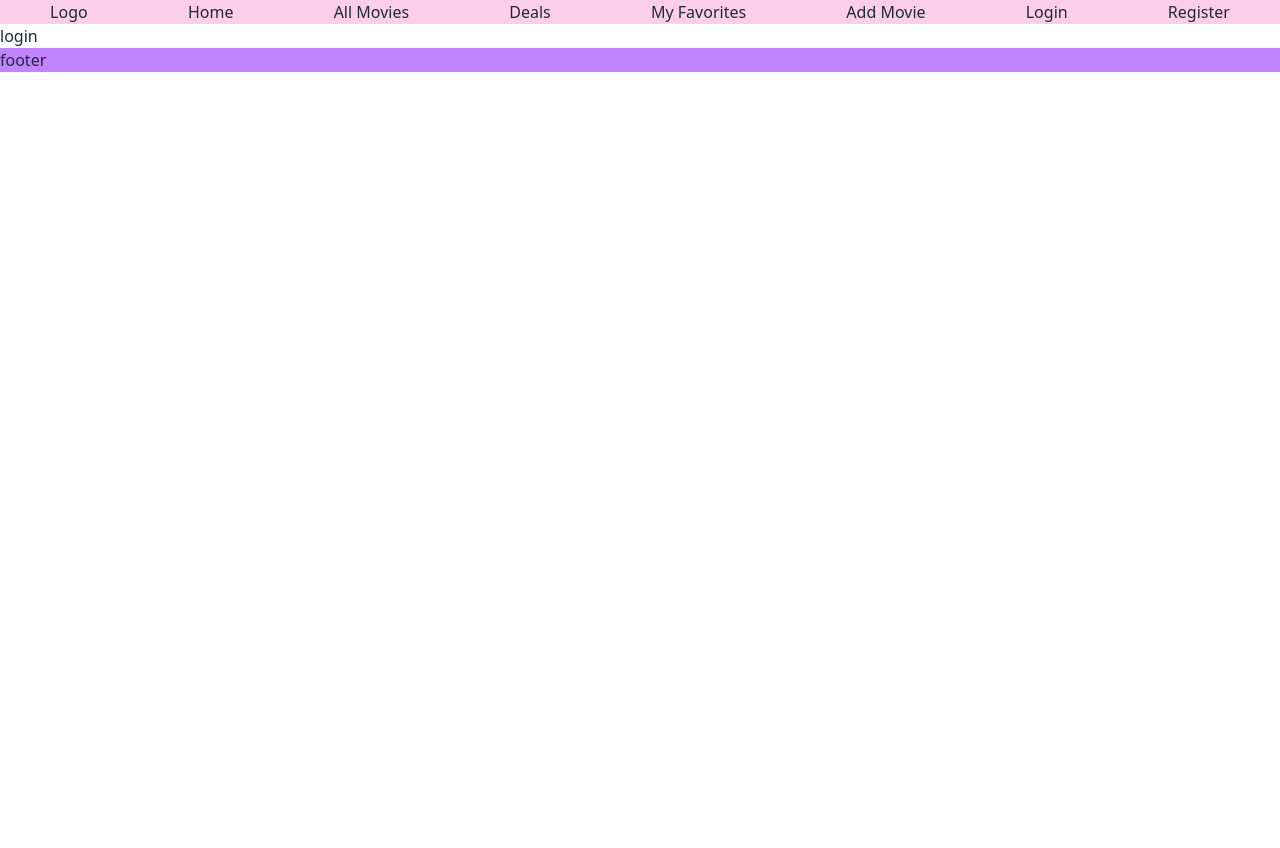
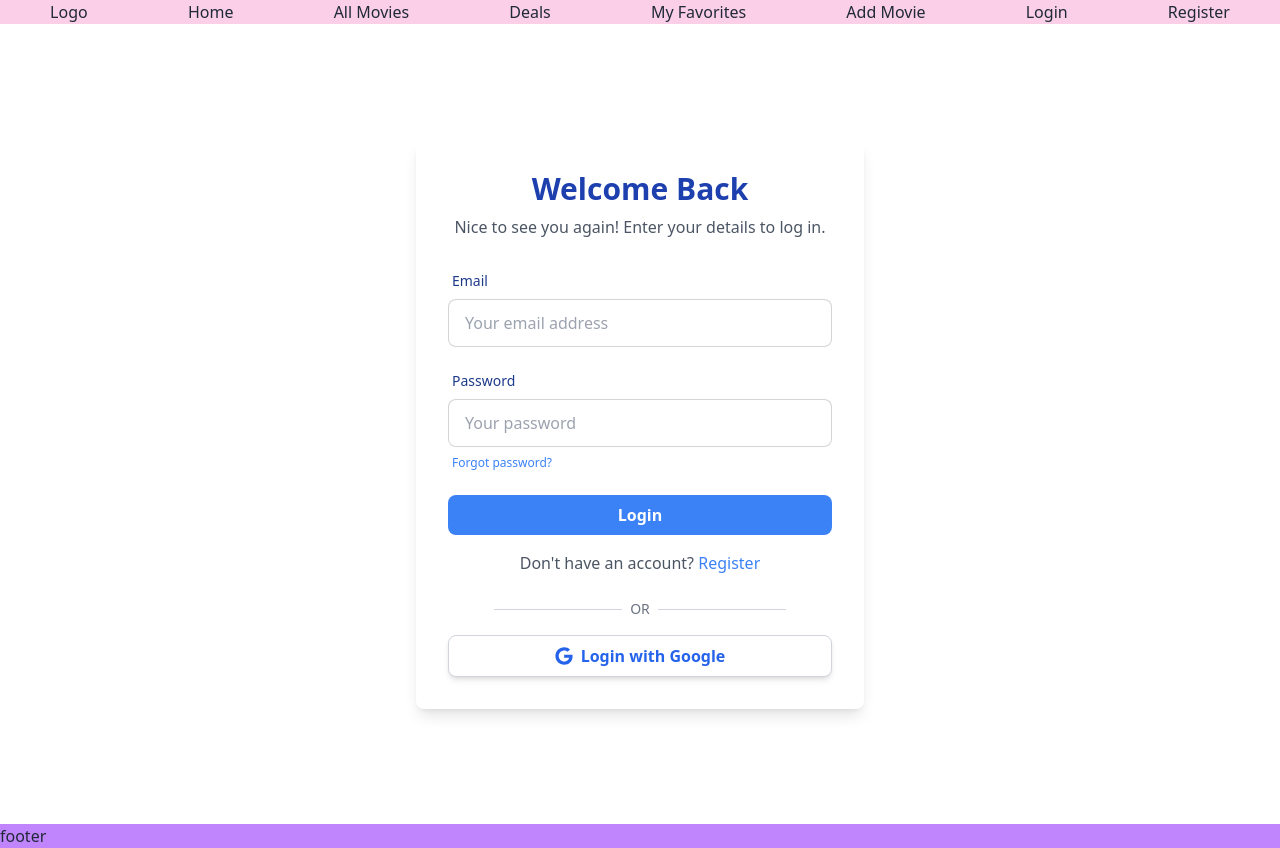
Before and after one commit to m-im-ha/AniVerse, a React (Vite) app: page /login in a window 1280 px wide. Before the commit the page ends 800 px from the top, so only its background shows below. Built offline with nearby package versions, Linux system fonts and the light colour scheme.

Commit message:
add react-hook-form in the Login.jsx

```diff
--- a/package.json
+++ b/package.json
@@ -12,6 +12,8 @@
   "dependencies": {
     "react": "^18.3.1",
     "react-dom": "^18.3.1",
+    "react-hook-form": "^7.53.2",
+    "react-icons": "^5.4.0",
     "react-router-dom": "^7.0.2"
   },
   "devDependencies": {
--- a/src/page/Login.jsx
+++ b/src/page/Login.jsx
@@ -1,9 +1,98 @@
+import { FaGoogle } from "react-icons/fa";
+import { Link } from "react-router-dom";
+import { useForm } from "react-hook-form";
+
 function Login() {
-    return (
-        <div>
-            login
+  const {
+    register,
+    handleSubmit,
+  } = useForm();
+
+  function handleLogin(data) {
+    // e.preventDefault();
+    // console.log(123);
+    console.log(data);
+  }
+
+  return (
+    <div className="flex items-center justify-center min-h-screen px-4 py-10 sm:px-6 lg:px-8">
+      <div className="w-full max-w-md rounded-lg bg-white shadow-lg p-6 sm:p-8">
+        <div className="text-center">
+          <h2 className="text-2xl font-bold text-blue-800 sm:text-3xl">
+            Welcome Back
+          </h2>
+          <p className="mt-2 text-gray-600">
+            Nice to see you again! Enter your details to log in.
+          </p>
         </div>
-    )
+        <form onSubmit={handleSubmit(handleLogin)} className="mt-6 space-y-4">
+          {/* Email */}
+          <div className="form-control">
+            <label className="label">
+              <span className="label-text text-blue-900 font-medium">
+                Email
+              </span>
+            </label>
+            <input
+              type="email"
+              name="email"
+              placeholder="Your email address"
+              className="input input-bordered w-full"
+              {...register("email")}
+            />
+          </div>
+          {/* Password */}
+          <div className="form-control">
+            <label className="label">
+              <span className="label-text text-blue-900 font-medium">
+                Password
+              </span>
+            </label>
+            <input
+              type="password"
+              name="password"
+              placeholder="Your password"
+              className="input input-bordered w-full"
+              {...register("password")}
+            />
+            <label className="label">
+              <Link className="text-blue-500 hover:underline label-text-alt">
+                Forgot password?
+              </Link>
+            </label>
+          </div>
+          {/* Submit Button */}
+          <div className="form-control mt-6">
+            <button
+              type="submit"
+              className="w-full rounded-lg bg-blue-500 py-2 text-white font-semibold hover:bg-blue-600 transition"
+            >
+              Login
+            </button>
+          </div>
+        </form>
+        <p className="mt-4 text-center text-gray-600">
+          Don't have an account?{" "}
+          <Link to="/register" className="text-blue-500 hover:underline">
+            Register
+          </Link>
+        </p>
+        {/* Divider */}
+        <div className="mt-6 flex items-center justify-center space-x-2">
+          <div className="h-px w-1/3 bg-gray-300"></div>
+          <p className="text-sm text-gray-500">OR</p>
+          <div className="h-px w-1/3 bg-gray-300"></div>
+        </div>
+        {/* Google Login */}
+        <div className="form-control mt-4">
+          <button className="flex items-center justify-center gap-2 w-full rounded-lg bg-white border border-gray-300 py-2 text-blue-600 font-semibold shadow-md hover:bg-gray-100 transition">
+            <FaGoogle size={18} />
+            Login with Google
+          </button>
+        </div>
+      </div>
+    </div>
+  );
 }
 
-export default Login
+export default Login;
```
Also changed, not shown: 1 other file (tests, documents, lock files or other folders).
